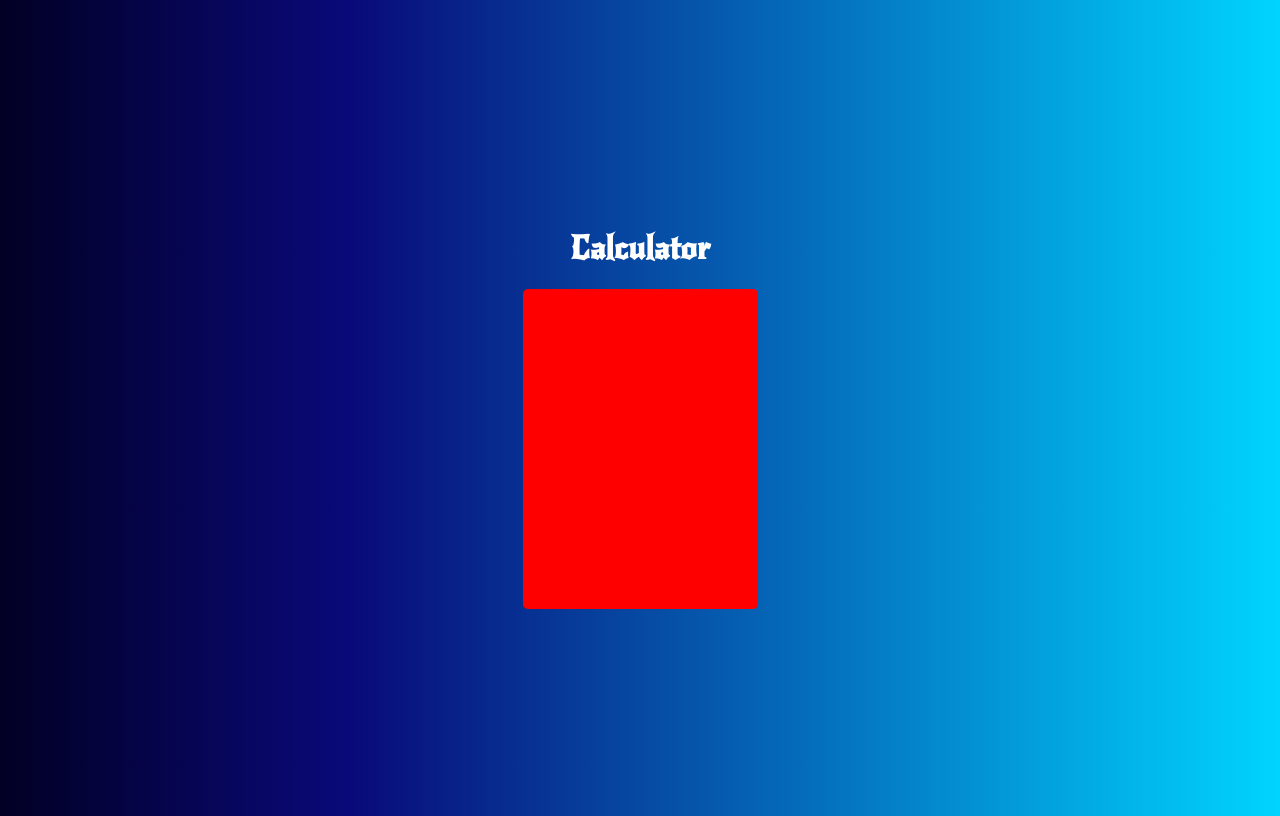
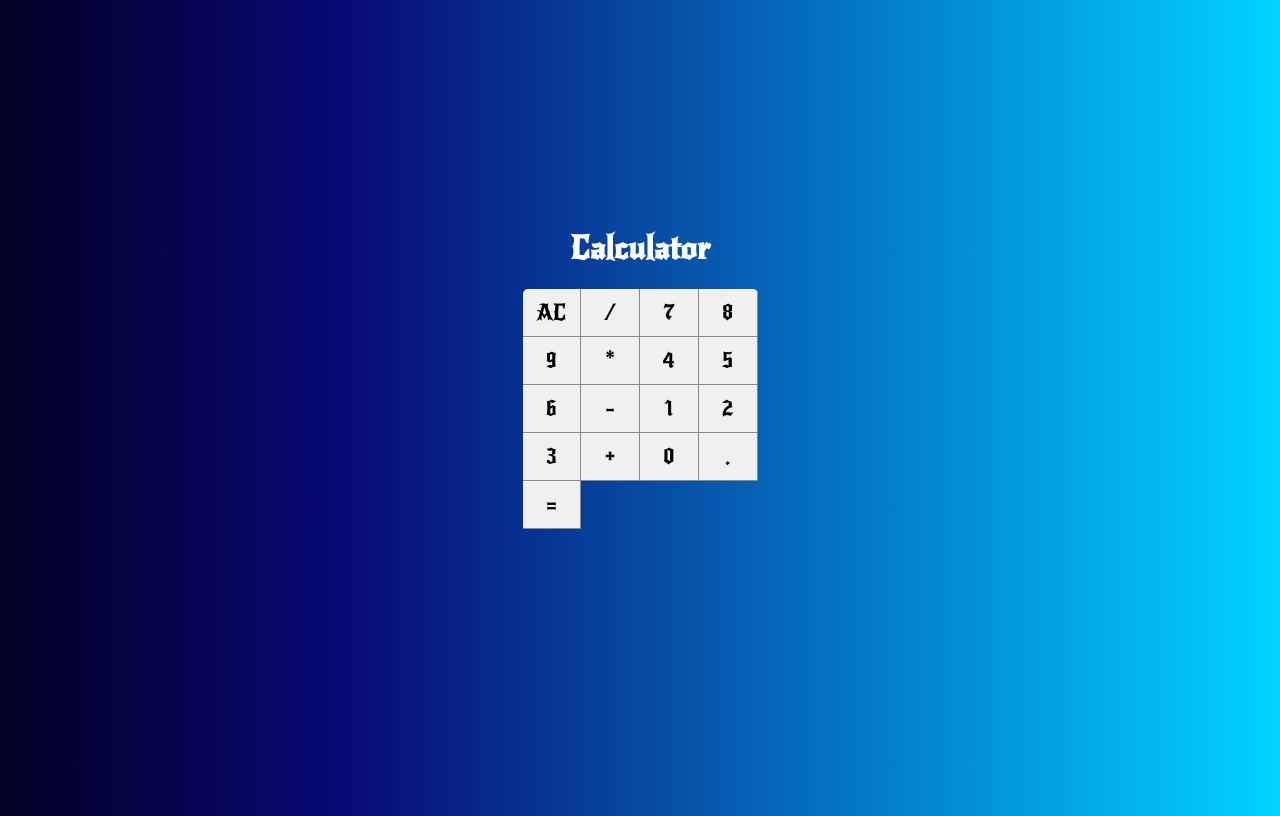
Before and after one commit to MenezesC137/Calculadora_React, a React (Create React App) app: page / in a window 1280 px wide. Built offline with nearby package versions, Linux system fonts and the light colour scheme.

Commit message:
Comp. Button

```diff
--- /dev/null
+++ b/src/components/Button.css
@@ -0,0 +1,12 @@
+:root {
+    --bg-button: #f0f0f0;
+    --border-button: solid 1px #888
+}
+.button {
+    font-size: 1.4rem;
+    background-color: var(--bg-button);
+    border: none;
+    border-right: var(--border-button);
+    border-bottom: var(--border-button);
+    outline: none;
+}
--- /dev/null
+++ b/src/components/Button.jsx
@@ -0,0 +1,5 @@
+import React from "react";
+import './Button.css'
+
+export default props =>
+    <button className="button">{ props.label}</button>
--- a/src/main/Calculator.css
+++ b/src/main/Calculator.css
@@ -1,7 +1,10 @@
-.Calculator {
+.calculator {
     height: 320px;
     width: 235px;
     border-radius: 5px;
     overflow: hidden;
-    background-color: red;
+
+    display:grid;
+    grid-template-columns: repeat(4,25%);
+    grid-template-rows: 48px 48px 48px 48px 48px;
 }
--- a/src/main/Calculator.jsx
+++ b/src/main/Calculator.jsx
@@ -1,11 +1,29 @@
 import React, { Component } from "react";
 import './Calculator.css'
+
+import Button from "../components/Button";
 
 export default class Calculator extends Component {
     render() {
         return (
-            <div className="Calculator">
-
+            <div className="calculator">
+                <Button label='AC'/>
+                <Button label='/'/>
+                <Button label='7'/>
+                <Button label='8'/>
+                <Button label='9'/>
+                <Button label='*'/>
+                <Button label='4'/>
+                <Button label='5'/>
+                <Button label='6'/>
+                <Button label='-'/>
+                <Button label='1'/>
+                <Button label='2'/>
+                <Button label='3'/>
+                <Button label='+'/>
+                <Button label='0'/>
+                <Button label='.'/>
+                <Button label='='/>
             </div>
         )
     }
```
